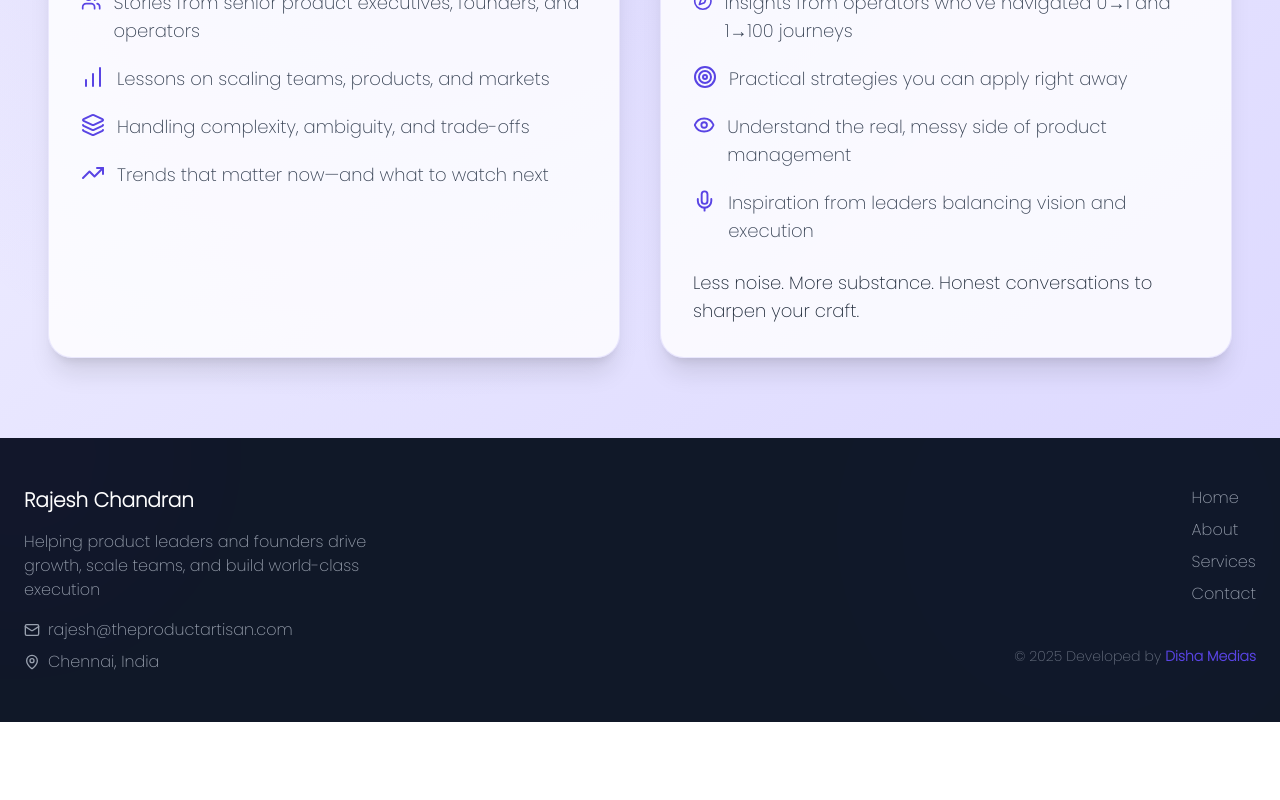
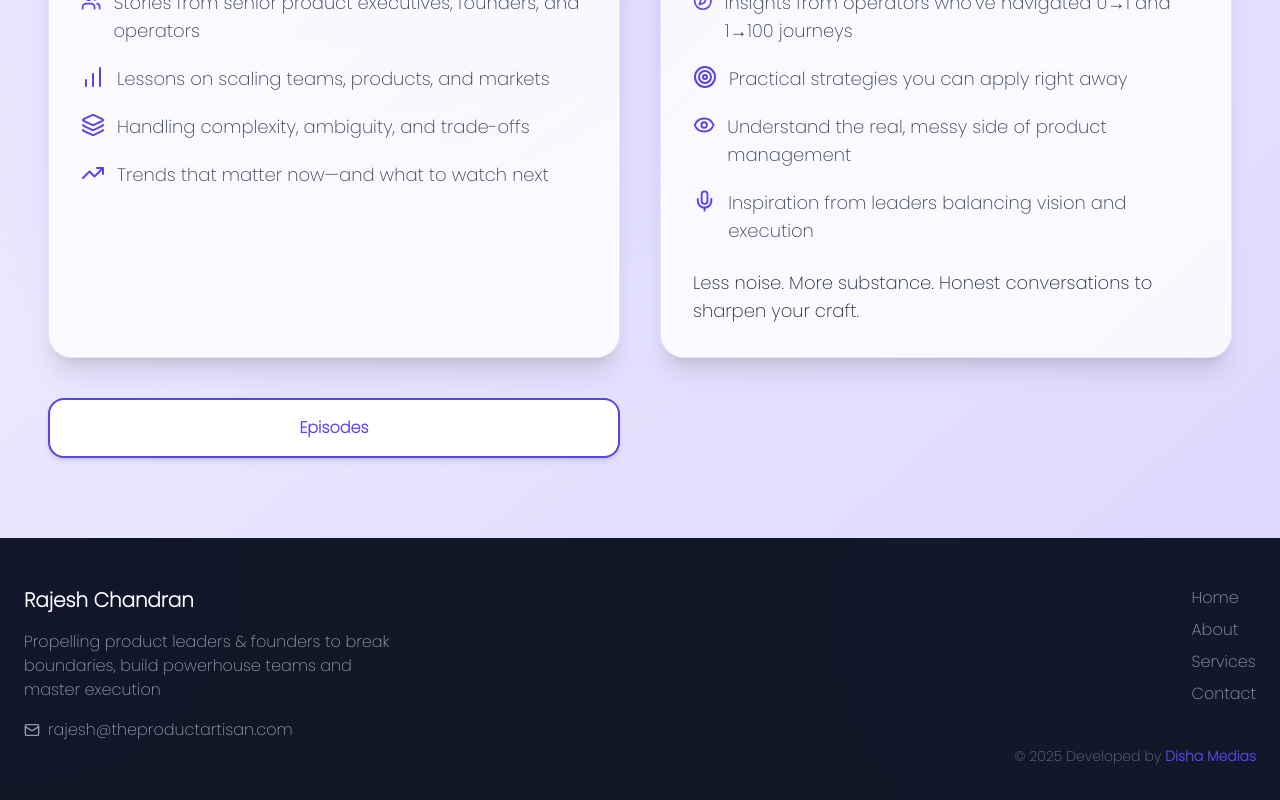
Before and after one commit to rootdisha/Rajesh-website-new, a React (Vite) app: page /PodcastArtisanPodcast in a window 1280 px wide. Shown: the part 575-1375 px from the top of the page. Before the commit the page ends 1297 px from the top, so only its background shows below. Built offline with nearby package versions, Linux system fonts and the light colour scheme.

Commit message:
cleaned up duplicate components

```diff
--- a/src/AllRouters/AllRouter.jsx
+++ b/src/AllRouters/AllRouter.jsx
@@ -5,7 +5,8 @@ import ServicesOffered from "../Component/ServicesOffered"
 import AboutUs from "../Component/AboutUs"
 import ContactUs from '../Component/ContactUs'
 import ProductArtisanPodcastIntro from '../Component/ProductArtisanPodcastIntro'
-import PodcastPage from '../Component/Podcast'
+import Episodes from '../Component/Podcast'
+
 
 const AllRouter = () => {
   return (
@@ -16,7 +17,7 @@ const AllRouter = () => {
             <Route path='/About_Me' element={<AboutUs />} />
             <Route path='/Contact_Me' element={<ContactUs />} />
             <Route path='/PodcastArtisanPodcast' element={<ProductArtisanPodcastIntro />} />
-            <Route path='/Podcast' element={<PodcastPage />} />
+            <Route path='/Episodes' element={<Episodes />} />
 
         </Routes>
     </div>
--- a/src/Component/AboutUs.jsx
+++ b/src/Component/AboutUs.jsx
@@ -22,9 +22,9 @@ export default function EssaysSection() {
             </span>
           </div>
 
-            {/* <h2 className="text-4xl md:text-5xl font-serif text-gray-900 leading-tight">
-              Building impactful products and teams that create meaningful change.
-            </h2> */}
+            <h2 className="text-4xl md:text-5xl font-serif text-gray-900 leading-tight">
+            Building high-performing teams and breakthrough products that truly matter
+            </h2>
 
           <p className="text-gray-700 leading-relaxed">
             I’m passionate about creating products that truly make an impact —whether that’s helping
--- a/src/Component/Footer.jsx
+++ b/src/Component/Footer.jsx
@@ -29,19 +29,11 @@ const Footer = () => {
         >
           <h3 className="text-xl font-bold text-white">Rajesh Chandran</h3>
           <p className="text-gray-400 max-w-sm">
-Helping product leaders and founders drive growth, scale teams, and build world-class execution          </p>
+          Propelling product leaders & founders to break boundaries, build powerhouse teams and master execution          </p>
           <div className="flex flex-col gap-2 text-gray-400">
             <div className="flex items-center gap-2">
               <Mail className="w-4 h-4" />
               <span>rajesh@theproductartisan.com</span>
-            </div>
-            {/* <div className="flex items-center gap-2">
-              <Phone className="w-4 h-4" />
-              <span>+91 98765 43210</span>
-            </div> */}
-            <div className="flex items-center gap-2">
-              <MapPin className="w-4 h-4" />
-              <span>Chennai, India</span>
             </div>
           </div>
         </motion.div>
--- a/src/Component/Hero.jsx
+++ b/src/Component/Hero.jsx
@@ -41,7 +41,7 @@ const Hero = () => {
             {/* Heading */}
             <div className="space-y-4">
               <h1 className="text-3xl sm:text-4xl lg:text-5xl xl:text-4xl font-bold leading-tight">
-                <span className="text-gray-900">Man cannot discover new oceans unless he has the courage to lose sight of the shore</span>
+                <span className="text-gray-900">"Man cannot discover new oceans unless he has the courage to lose sight of the shore"</span>
                 {/* <br />
                 <span className="bg-gradient-to-r from-[#5944E4] via-purple-600 to-indigo-600 bg-clip-text text-transparent">
                   ideas & creativity
@@ -49,7 +49,7 @@ const Hero = () => {
                 <br /> */}
                 {/* <span className="text-gray-700">for the modern web</span> */}
               </h1>
-              <p>" Be Positive. Be True. Be Kind - Roy T.Bennett "</p>
+              <em>Be Positive. Be True. Be Kind - Roy T. Bennett</em>
               <div className="w-16 h-1 bg-gradient-to-r from-[#5944E4] to-purple-500 mx-auto lg:mx-0 rounded-full"></div>
             </div>
 
@@ -93,7 +93,7 @@ const Hero = () => {
             {/* Action buttons */}
             <div className="flex flex-col sm:flex-row gap-4 justify-center lg:justify-start max-w-lg mx-auto lg:mx-0 mt-6">
               <a
-  href="/aboutus"
+                href="/About_Me"
                 className="group flex items-center justify-center gap-3 px-8 py-4
                           bg-white border-2 border-[#5944E4] text-[#5944E4] font-semibold
                           rounded-2xl hover:bg-[#5944E4] hover:text-white transition-all
@@ -104,9 +104,19 @@ const Hero = () => {
                 About Me
               </a>
 
-              <button className="group flex items-center justify-center gap-3 px-8 py-4 bg-white border-2 border-gray-300 text-gray-700 font-semibold rounded-2xl hover:bg-gray-100 hover:border-gray-400 transition-all shadow-md hover:shadow-lg transform hover:-translate-y-1 flex-1 sm:flex-none">
-                <Briefcase className="w-5 h-5" /> My Work
-              </button>
+              {/* <button className="group flex items-center justify-center gap-3 px-8 py-4 bg-white border-2 border-gray-300 text-gray-700 font-semibold rounded-2xl hover:bg-gray-100 hover:border-gray-400 transition-all shadow-md hover:shadow-lg transform hover:-translate-y-1 flex-1 sm:flex-none"> */}
+              <a
+                href="/PodcastArtisanPodcast"
+                className="group flex items-center justify-center gap-3 px-8 py-4
+                          bg-white border-2 border-[#5944E4] text-[#5944E4] font-semibold
+                          rounded-2xl hover:bg-[#5944E4] hover:text-white transition-all
+                          shadow-md hover:shadow-lg transform hover:-translate-y-1
+                          flex-1 sm:flex-none"
+              >
+                <Briefcase className="w-5 h-5" />
+                My Work
+                </a>
+              {/* </button> */}
             </div>
 
             {/* Social proof */}
@@ -129,12 +139,12 @@ const Hero = () => {
                     <span>Available for projects</span> */}
                   {/* </div> */}
                 </div>
-                <div className="absolute -bottom-4 right-4 lg:right-8 bg-white rounded-full px-3 py-2 shadow-lg border border-gray-100 z-20">
+                {/* <div className="absolute -bottom-4 right-4 lg:right-8 bg-white rounded-full px-3 py-2 shadow-lg border border-gray-100 z-20">
                   <div className="flex items-center gap-2 text-xs lg:text-sm font-medium text-gray-700">
                     <Play className="w-3 h-3 lg:w-4 lg:h-4 text-[#5944E4]" />
                     <span>Watch intro</span>
                   </div>
-                </div>
+                </div> */}
               </div>
             </div>
           </div>
--- a/src/Component/Nav.jsx
+++ b/src/Component/Nav.jsx
@@ -9,7 +9,7 @@ export default function Navbar() {
   const links = [
     { name: "Home", to: "/" },
     { name: "About Me", to: "/About_me" },
-    { name: "Podcast", to: "/Podcast" },
+    { name: "Podcast", to: "/PodcastArtisanPodcast" },
     { name: "Services", to: "/services" },
     { name: "Contact Me", to: "/Contact_Me" },
   ];
--- a/src/Component/Podcast.jsx
+++ b/src/Component/Podcast.jsx
@@ -1185,16 +1185,9 @@ And by the way, this is audio only. The video is more for us to interact, but wh
             className="text-center"
           >
             <h1 className="text-5xl md:text-7xl font-bold mb-6 pt-30">
-              The Product Artisan Podcast
+              Episodes
             </h1>
-            <p className="text-xl text-white/80 max-w-3xl mx-auto leading-relaxed">
-              Welcome to The Product Artisan—a podcast crafted for those who build, scale, and lead
-              products in the real world. For operators, by operators. <br/> <br/>
-              Each episode features conversations with seasoned operators and product leaders—people
-              who’ve been in the trenches and know what it takes to deliver impact. This isn’t about
-              hype or buzzwords. It’s about what actually works, what doesn’t, and more importantly <em>why</em>.
 
-            </p>
           </motion.div>
         </div>
       </div>
--- a/src/Component/ProductArtisanPodcastIntro.jsx
+++ b/src/Component/ProductArtisanPodcastIntro.jsx
@@ -128,6 +128,18 @@ or buzzwords. It’s about what actually works, what doesn’t, and more importa
               craft.
             </p>
           </motion.div>
+
+          <a
+                href="/Episodes"
+                className="group flex items-center justify-center gap-3 px-8 py-4
+                          bg-white border-2 border-[#5944E4] text-[#5944E4] font-semibold
+                          rounded-2xl hover:bg-[#5944E4] hover:text-white transition-all
+                          shadow-md hover:shadow-lg transform hover:-translate-y-1
+                          flex-1 sm:flex-none"
+              >
+                Episodes
+              </a>
+
         </div>
       </motion.div>
     </section>
--- a/src/Component/AboutusHomepage.jsx
+++ b/src/Component/xAboutusHomepage.jsx
@@ -12,14 +12,14 @@ export default function EssaysSection() {
           <span className="text-2xl tracking-wider">About Me</span>
         </div>
 
-        {/* <motion.h2
+        <motion.h2
           className="text-3xl md:text-4xl font-serif text-[#5944e4] mb-4"
           initial={{ opacity: 0, y: 20 }}
           animate={{ opacity: 1, y: 0 }}
           transition={{ duration: 0.6 }}
         >
-          Building impactful products and teams while using technology to create meaningful change.
-        </motion.h2> */}
+          Building high-performing teams and breakthrough products that truly matter
+        </motion.h2>
 
         <motion.p
           className="text-gray-700 leading-relaxed mb-4"
@@ -62,7 +62,7 @@ With nearly two decades of leadership experience at Fortune 500 companies and em
 ventures, I’ve had the chance to work with incredible people, breakthrough technologies, and
 bold visions that shape the future.          </p>
          <a
-  href="/aboutus"
+  href="/About_Me"
   className="border border-[#5944e4] text-[#5944e4] px-4 py-2 w-36
              hover:bg-purple-50 transition inline-block text-center"
 >
--- a/src/Pages/Home.jsx
+++ b/src/Pages/Home.jsx
@@ -1,11 +1,11 @@
 import React from 'react'
 import Hero from '../Component/Hero'
-import AboutUs from '../Component/AboutusHomepage'
+import AboutUs from '../Component/AboutUs'
 import Expertise from '../Component/Expertise'
 import RecentPosts from '../Component/RecentPosts'
-import Contact from '../Component/Contact'
+import Contact from '../Component/ContactUs'
 import Principles from '../Component/Principles'
-// import ProductArtisanPodcastIntro from '../Component/ProductArtisanPodcastIntro'
+import ProductArtisanPodcastIntro from '../Component/ProductArtisanPodcastIntro'
 // import ServicesOffered from '../Component/ServicesOffered'
 
 const Home = () => {
@@ -32,7 +32,7 @@ const Home = () => {
       </section>
 
       <Expertise />
-      {/* <ProductArtisanPodcastIntro /> */}
+      <ProductArtisanPodcastIntro />
       {/* <ServicesOffered /> */}
       <Contact />
     </div>
```
Also changed, not shown: src/Component/xContact.jsx (renamed from src/Component/Contact.jsx). Lines whose indentation alone changed are shown as unchanged.
